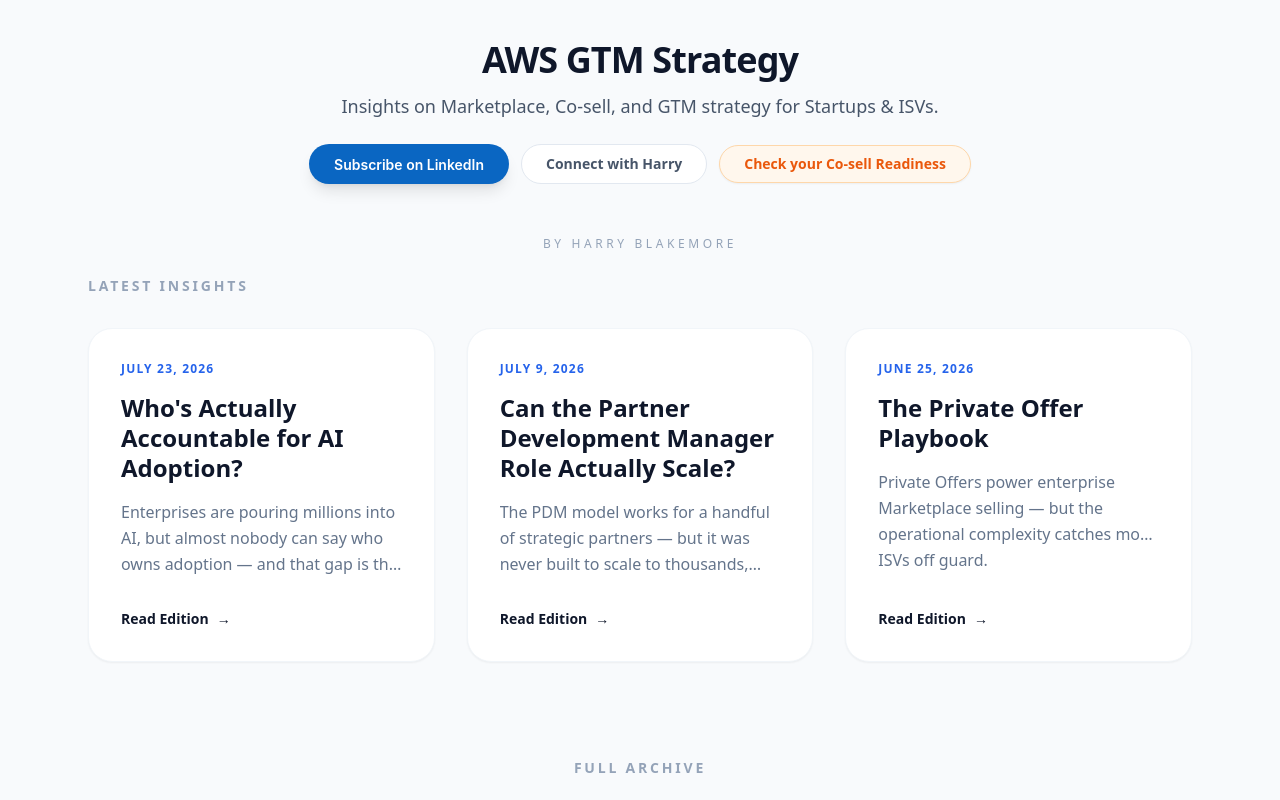
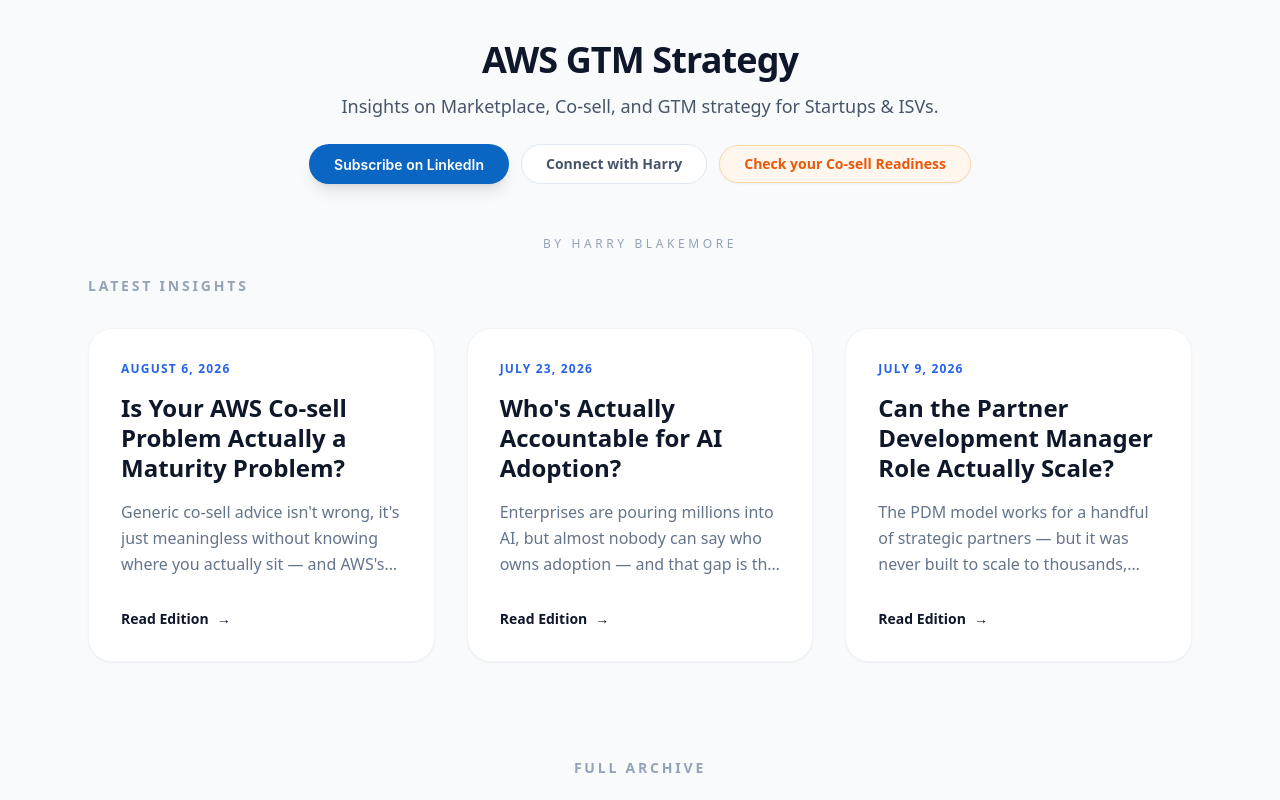
Before and after one commit to hblakemore47-blip/awscosellnewsletter, a Next.js app: page / in a window 1280 px wide. Shown: the top 800 px of the page. Built offline with nearby package versions, Linux system fonts and the light colour scheme.

Commit message:
Update page.js

```diff
--- a/app/page.js
+++ b/app/page.js
@@ -1,6 +1,7 @@
 import Link from 'next/link';
 
 const issues = [
+    { id: 'issue-30', title: 'Is Your AWS Co-sell Problem Actually a Maturity Problem?', date: 'August 6, 2026', preview: "Generic co-sell advice isn't wrong, it's just meaningless without knowing where you actually sit — and AWS's move to algorithmic partner matching means that gap is starting to cost you visibility, too." },
     { id: 'issue-29', title: "Who's Actually Accountable for AI Adoption?", date: 'July 23, 2026', preview: 'Enterprises are pouring millions into AI, but almost nobody can say who owns adoption — and that gap is the AWS partner ecosystem\'s next real opportunity.' },
     { id: 'issue-28', title: 'Can the Partner Development Manager Role Actually Scale?', date: 'July 9, 2026', preview: 'The PDM model works for a handful of strategic partners — but it was never built to scale to thousands, and the layoffs prove it.' },
     { id: 'issue-27', title: 'The Private Offer Playbook', date: 'June 25, 2026', preview: 'Private Offers power enterprise Marketplace selling — but the operational complexity catches most ISVs off guard.' },
```
